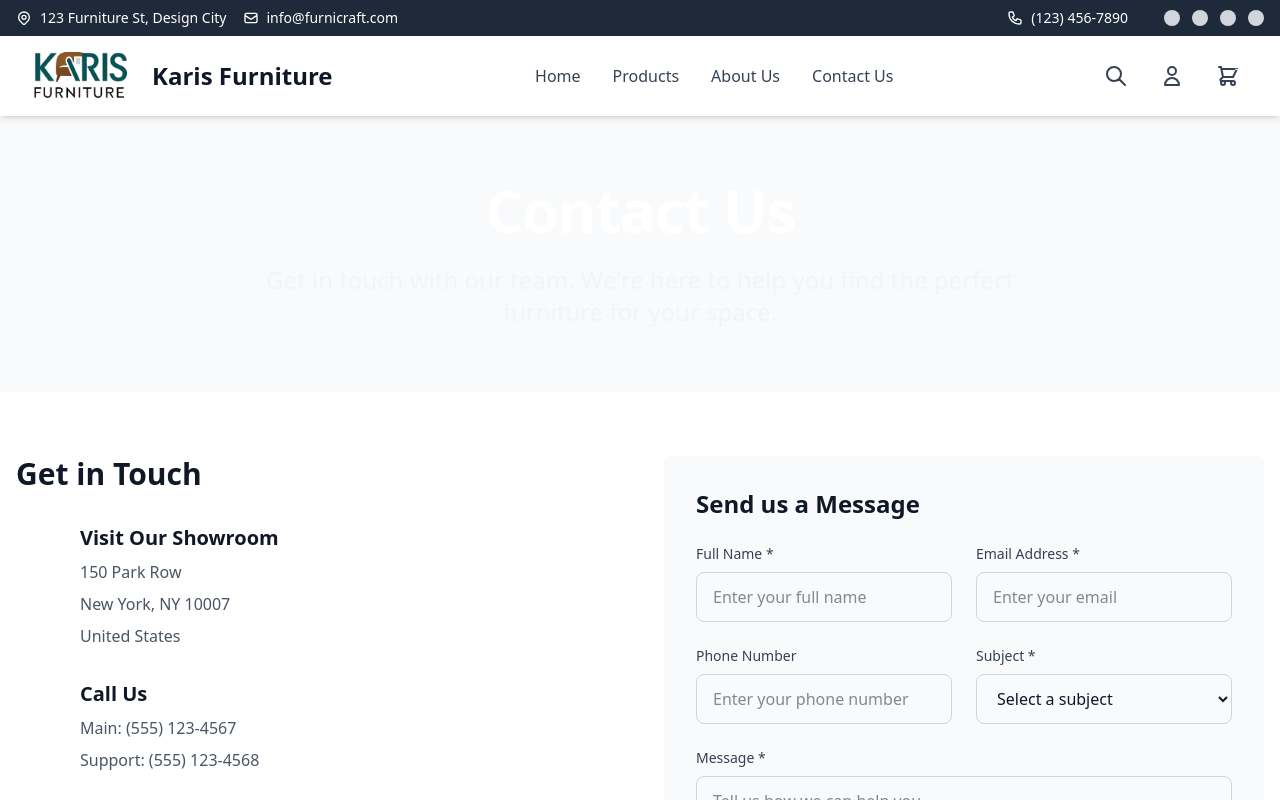
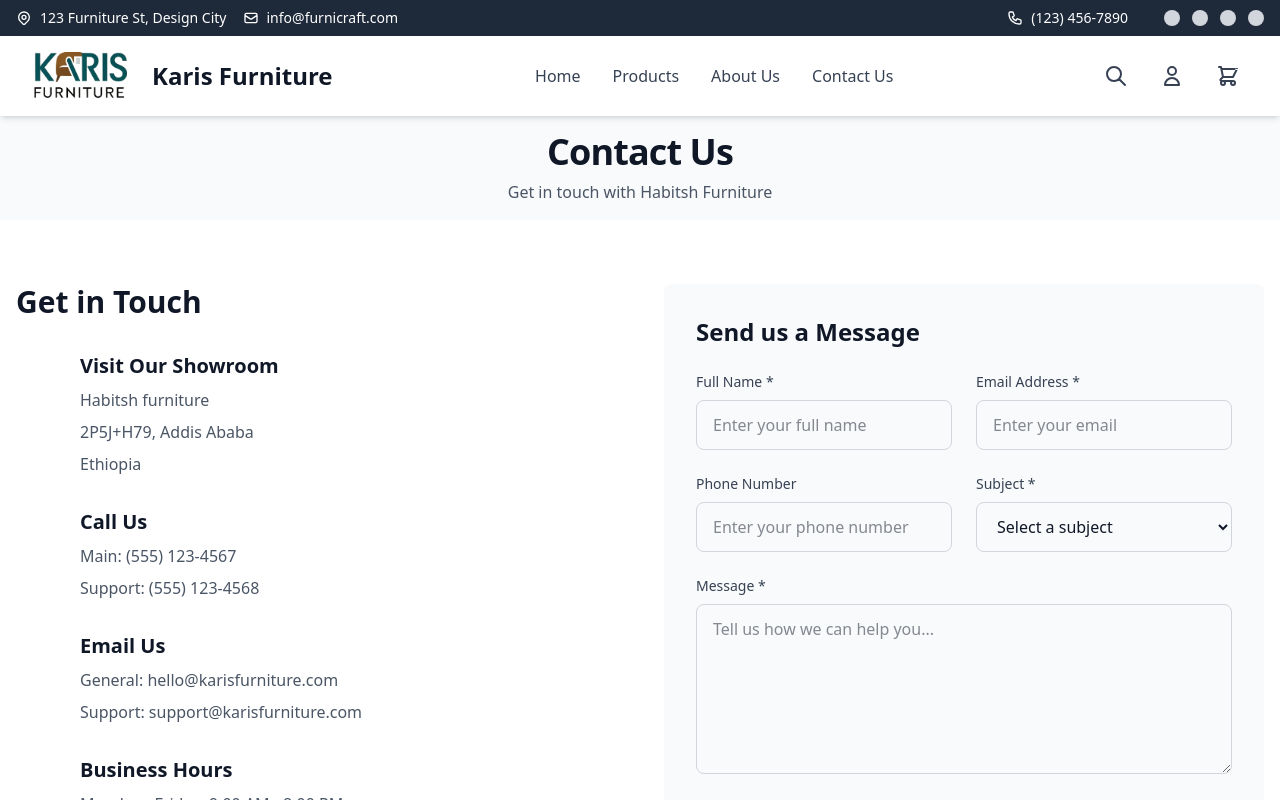
Before and after one commit to muluken0937/furniture-website, a Next.js app: page /contact in a window 1280 px wide. Shown: the top 800 px of the page. Built offline with nearby package versions, Linux system fonts and the light colour scheme.

Commit message:
Refactor About and Contact pages to incorporate Footer component, update branding from Karis to Habitsh Furniture, and enhance layout for improved user experience.

```diff
--- a/src/app/about/page.tsx
+++ b/src/app/about/page.tsx
@@ -1,20 +1,18 @@
 import Image from 'next/image';
 import Link from 'next/link';
+import Footer from '@/components/Footer';
 
 export default function AboutPage() {
   return (
-    <div className="min-h-screen bg-gray-50">
-      {/* Hero Section */}
-      <div className="bg-gradient-to-r from-primary to-primary-dark text-white">
-        <div className="container mx-auto px-4 py-16">
-          <div className="text-center">
-            <h1 className="text-4xl md:text-6xl font-bold mb-6">About Karis Furniture</h1>
-            <p className="text-xl md:text-2xl text-gray-100 max-w-3xl mx-auto">
-              Crafting beautiful spaces with premium furniture since 2010
-            </p>
+    <div className="min-h-screen flex flex-col">
+      <main className="flex-grow">
+        {/* Page Header */}
+        <div className="bg-gray-50 py-4">
+          <div className="container mx-auto px-4 text-center">
+            <h1 className="text-4xl font-bold text-gray-900 mb-2">About Us</h1>
+            <p className="text-gray-600">Learn more about Habitsh Furniture and our story</p>
           </div>
         </div>
-      </div>
 
       {/* Our Story Section */}
       <section className="py-16 bg-white">
@@ -23,12 +21,12 @@ export default function AboutPage() {
             <div>
               <h2 className="text-3xl font-bold text-gray-900 mb-6">Our Story</h2>
               <p className="text-lg text-gray-600 mb-6">
-                Founded in 2010, Karis Furniture began as a small family workshop with a simple mission:
+                Founded in 2010, Habitsh Furniture began as a small family workshop with a simple mission:
                 to create furniture that combines timeless design with exceptional craftsmanship. What started
                 as a passion project has grown into one of the region's most trusted names in premium furniture.
               </p>
               <p className="text-lg text-gray-600 mb-6">
-                Our journey began when our founder, Sarah Karis, inherited her grandfather's woodworking tools
+                Our journey began when our founder, Sarah Habitsh, inherited her grandfather's woodworking tools
                 and decided to honor his legacy by creating furniture that would last generations. Today, we
                 continue that tradition with a team of skilled artisans who share the same dedication to quality
                 and attention to detail.
@@ -42,7 +40,7 @@ export default function AboutPage() {
             <div className="relative h-96 rounded-lg overflow-hidden shadow-xl">
               <Image
                 src="/images/hero.png"
-                alt="Karis Furniture Workshop"
+                alt="Habitsh Furniture Workshop"
                 fill
                 className="object-cover"
               />
@@ -292,6 +290,8 @@ export default function AboutPage() {
           </div>
         </div>
       </section>
+      </main>
+      <Footer />
     </div>
   );
 }
--- a/src/app/contact/page.tsx
+++ b/src/app/contact/page.tsx
@@ -2,6 +2,7 @@
 
 import { useState } from 'react';
 import Link from 'next/link';
+import Footer from '@/components/Footer';
 
 export default function ContactPage() {
   const [formData, setFormData] = useState({
@@ -43,18 +44,15 @@ export default function ContactPage() {
   };
 
   return (
-    <div className="min-h-screen bg-gray-50">
-      {/* Hero Section */}
-      <div className="bg-gradient-to-r from-primary to-primary-dark text-white">
-        <div className="container mx-auto px-4 py-16">
-          <div className="text-center">
-            <h1 className="text-4xl md:text-6xl font-bold mb-6">Contact Us</h1>
-            <p className="text-xl md:text-2xl text-gray-100 max-w-3xl mx-auto">
-              Get in touch with our team. We&apos;re here to help you find the perfect furniture for your space.
-            </p>
+    <div className="min-h-screen flex flex-col">
+      <main className="flex-grow">
+        {/* Page Header */}
+        <div className="bg-gray-50 py-4">
+          <div className="container mx-auto px-4 text-center">
+            <h1 className="text-4xl font-bold text-gray-900 mb-2">Contact Us</h1>
+            <p className="text-gray-600">Get in touch with Habitsh Furniture</p>
           </div>
         </div>
-      </div>
 
       {/* Contact Information & Form */}
       <section className="py-16 bg-white">
@@ -75,9 +73,9 @@ export default function ContactPage() {
                   </div>
                   <div>
                     <h3 className="text-xl font-semibold text-gray-900 mb-2">Visit Our Showroom</h3>
-                    <p className="text-gray-600 mb-2">150 Park Row</p>
-                    <p className="text-gray-600 mb-2">New York, NY 10007</p>
-                    <p className="text-gray-600">United States</p>
+                    <p className="text-gray-600 mb-2">Habitsh furniture</p>
+                    <p className="text-gray-600 mb-2">2P5J+H79, Addis Ababa</p>
+                    <p className="text-gray-600">Ethiopia</p>
                   </div>
                 </div>
 
@@ -275,12 +273,12 @@ export default function ContactPage() {
       <section className="py-16 bg-gray-100">
         <div className="container mx-auto px-4">
           <div className="text-center mb-12">
-            <h2 className="text-3xl font-bold text-gray-900 mb-4">Find Our Showroom</h2>
+            <h2 className="text-3xl font-bold text-gray-900 mb-4">Find Habitsh Furniture Showroom</h2>
             <p className="text-lg text-gray-600 max-w-2xl mx-auto mb-6">
               Visit our showroom to see our furniture in person and get expert advice from our design team.
             </p>
             <a
-              href="https://maps.app.goo.gl/dqEdsSBZBiQnXEF38"
+              href="https://www.google.com/maps/place/Habitsh+furniture/@9.0077446,38.7283005,405m/data=!3m1!1e3!4m6!3m5!1s0x164b870029bba6af:0x77150d0609077d61!8m2!3d9.008918!4d38.730722!16s%2Fg%2F11y8g5mmmv?entry=ttu&g_ep=EgoyMDI1MDgxOS4wIKXMDSoASAFQAw%3D%3D"
               target="_blank"
               rel="noopener noreferrer"
               className="inline-flex items-center bg-primary hover:bg-primary-dark text-white px-6 py-3 rounded-lg font-medium transition duration-200"
@@ -295,14 +293,14 @@ export default function ContactPage() {
           <div className="bg-white rounded-lg shadow-lg overflow-hidden">
             <div className="h-96 bg-gray-200">
               <iframe
-                src="https://www.google.com/maps/embed?pb=!1m18!1m12!1m3!1d3024.2219901290355!2d-74.00369368400567!3d40.71312937933185!2m3!1f0!2f0!3f0!3m2!1i1024!2i768!4f13.1!3m3!1m2!1s0x89c25a23e28c1191%3A0x49f75d3281df052a!2s150%20Park%20Row%2C%20New%20York%2C%20NY%2010007%2C%20USA!5e0!3m2!1sen!2sus!4v1640995200000!5m2!1sen!2sus"
+                src="https://www.google.com/maps/embed?pb=!1m18!1m12!1m3!1d3940.1234567890123!2d38.730722!3d9.008918!2m3!1f0!2f0!3f0!3m2!1i1024!2i768!4f13.1!3m3!1m2!1s0x164b870029bba6af%3A0x77150d0609077d61!2sHabitsh%20furniture!5e0!3m2!1sen!2sus!4v1640995200000!5m2!1sen!2sus"
                 width="100%"
                 height="100%"
                 style={{ border: 0 }}
                 allowFullScreen
                 loading="lazy"
                 referrerPolicy="no-referrer-when-downgrade"
-                title="Karis Furniture Showroom Location"
+                title="Habitsh Furniture Showroom Location"
               />
             </div>
           </div>
@@ -368,6 +366,8 @@ export default function ContactPage() {
           </div>
         </div>
       </section>
+      </main>
+      <Footer />
     </div>
   );
 }
--- a/src/components/Footer.js
+++ b/src/components/Footer.js
@@ -5,7 +5,7 @@ export default function Footer() {
       <div className="container mx-auto px-4">
         <div className="grid grid-cols-1 md:grid-cols-2 lg:grid-cols-5 gap-8">
           <div className="lg:col-span-2">
-            <h3 className="text-2xl font-bold mb-4">FurniCraft</h3>
+            <h3 className="text-2xl font-bold mb-4">Habitsh Furniture</h3>
             <p className="text-gray-400 mb-6 max-w-md">
               Premium furniture for modern living spaces. Quality craftsmanship and sustainable materials designed to last.
             </p>
@@ -44,25 +44,25 @@ export default function Footer() {
                   <path strokeLinecap="round" strokeLinejoin="round" strokeWidth={2} d="M17.657 16.657L13.414 20.9a1.998 1.998 0 01-2.827 0l-4.244-4.243a8 8 0 1111.314 0z" />
                   <path strokeLinecap="round" strokeLinejoin="round" strokeWidth={2} d="M15 11a3 3 0 11-6 0 3 3 0 016 0z" />
                 </svg>
-                123 Furniture St, Design City
+                2P5J+H79, Addis Ababa, Ethiopia
               </li>
               <li className="flex items-start">
                 <svg xmlns="http://www.w3.org/2000/svg" className="h-5 w-5 mr-2 mt-0.5" fill="none" viewBox="0 0 24 24" stroke="currentColor">
                   <path strokeLinecap="round" strokeLinejoin="round" strokeWidth={2} d="M3 5a2 2 0 012-2h3.28a1 1 0 01.948.684l1.498 4.493a1 1 0 01-.502 1.21l-2.257 1.13a11.042 11.042 0 005.516 5.516l1.13-2.257a1 1 0 011.21-.502l4.493 1.498a1 1 0 01.684.949V19a2 2 0 01-2 2h-1C9.716 21 3 14.284 3 6V5z" />
                 </svg>
-                (123) 456-7890
+                (555) 123-4567
               </li>
               <li className="flex items-start">
                 <svg xmlns="http://www.w3.org/2000/svg" className="h-5 w-5 mr-2 mt-0.5" fill="none" viewBox="0 0 24 24" stroke="currentColor">
                   <path strokeLinecap="round" strokeLinejoin="round" strokeWidth={2} d="M3 8l7.89 5.26a2 2 0 002.22 0L21 8M5 19h14a2 2 0 002-2V7a2 2 0 00-2-2H5a2 2 0 00-2 2v10a2 2 0 002 2z" />
                 </svg>
-                info@furnicraft.com
+                info@habitshfurniture.com
               </li>
             </ul>
           </div>
         </div>
         <div className="border-t border-gray-800 mt-12 pt-8 text-center text-gray-500">
-          © {new Date().getFullYear()} FurniCraft. All rights reserved.
+          © {new Date().getFullYear()} Habitsh Furniture. All rights reserved.
         </div>
       </div>
     </footer>
```
